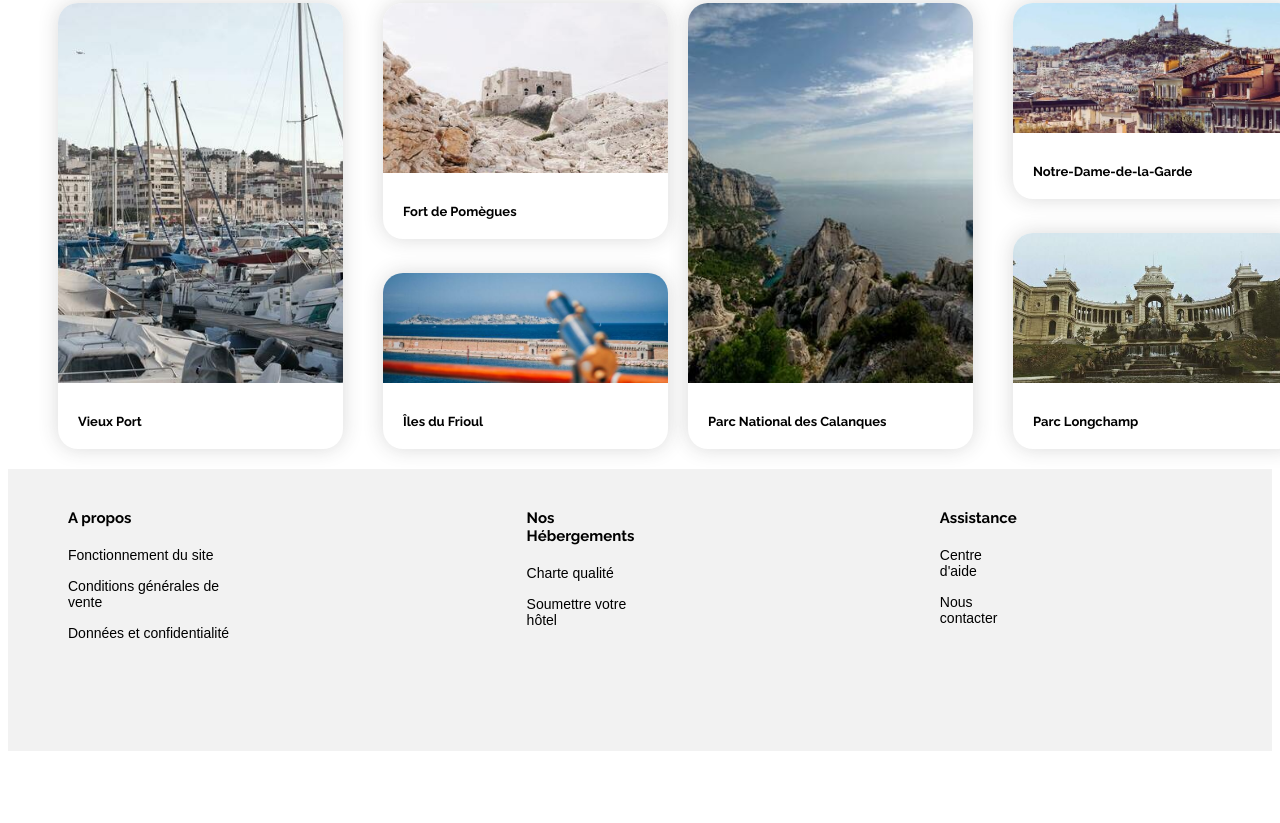
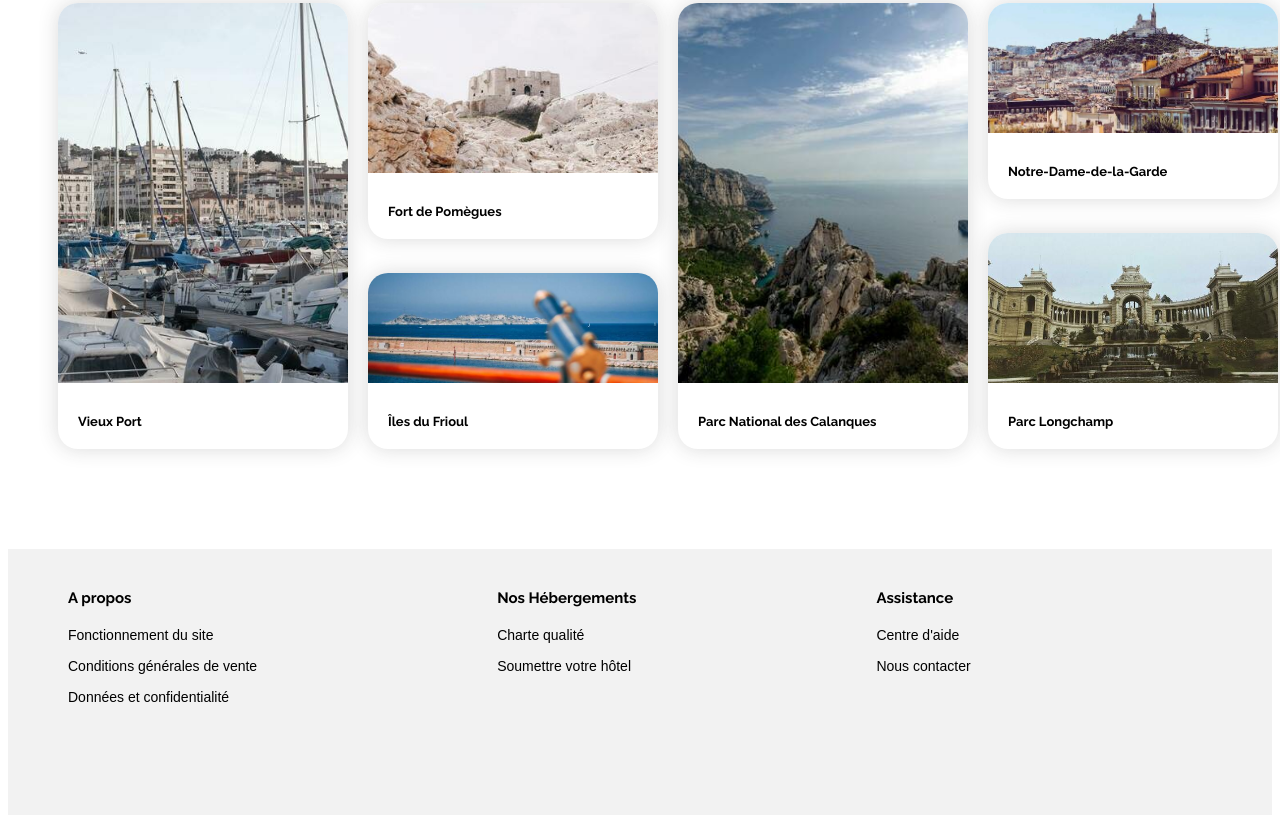
Before and after one commit to JeanDes-Code/JeanDesauw_2_23022021, a plain HTML site: page index.html in a window 1280 px wide. Shown: the part 1010-1833 px from the top of the page. Before the commit the page ends 1769 px from the top, so only its background shows below. Drawn offline with Linux system fonts and the light colour scheme; a web font is replaced by a local one.

Commit message:
Fixes : remplacement de certaines propriété de margin par du justify-content (flexbox)

```diff
--- a/style.css
+++ b/style.css
@@ -65,6 +65,7 @@ header
 {
     margin-top: 3rem;
     display: flex;
+    justify-content: space-between;
 }
 
 .menu__register_mobile
@@ -72,10 +73,6 @@ header
     display:none;
 }
 
-nav
-{
-    margin-left: 540px;
-}
 
 nav ul
 {
@@ -264,6 +261,7 @@ main
 {
     display : flex;
     flex-direction: row;
+    justify-content: space-between;
 }
 .article__title
 {
@@ -289,7 +287,6 @@ main
     background-color: #F2F2F2;
     padding: 2rem 1rem 0rem 1rem ;
     border-radius: 2rem;
-    margin-right: 3.5rem;
 }
 
 .hebergements__vignette_row
@@ -412,6 +409,8 @@ main
 #activites__vignette
 {
     display: flex;
+    justify-content: space-evenly;
+    margin-bottom: 8rem;
 }
 
 .vignette__picture_shape img
@@ -445,10 +444,6 @@ main
     height: 11rem;
 }
 
-.vignette__size_l
-{
-    margin-right: 2rem;
-}
 
 .activites__vignette_style
 {
@@ -459,7 +454,7 @@ main
     margin: 0rem 2rem 2rem 0rem;
     display:flex;
     flex-direction: column;
-    width: 285px;
+    width: 290px;
 }
 
 .activites__description_style
@@ -481,12 +476,13 @@ footer
     display: flex;
     background-color: #f2f2f2;
     padding: 0rem 0rem 10rem 2rem;
+    justify-content: flex-start;
 
 }
 
 .footer__style
 {
-    margin-right: 25rem;
+    margin-right: 20rem;
 }
 
 .footer__style a
```
